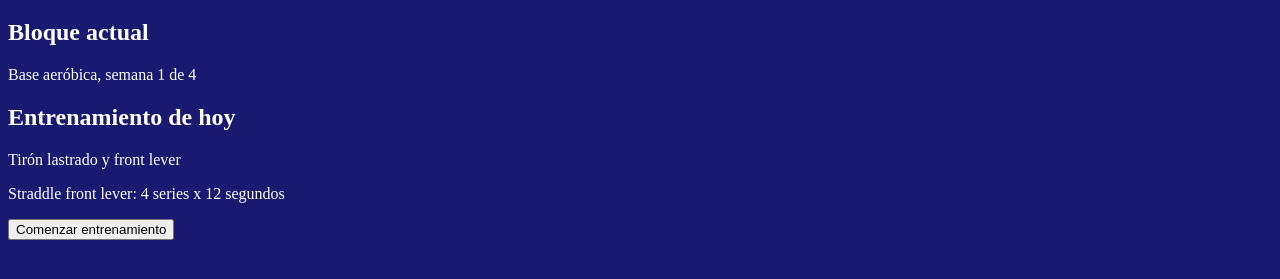
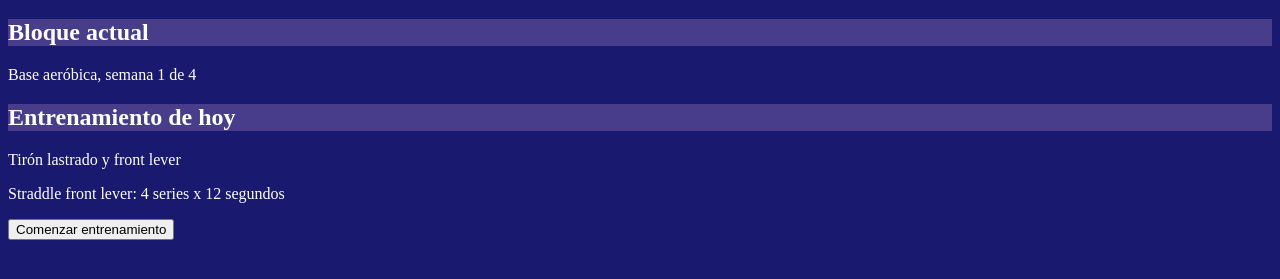
Before and after one commit to miguelijoo/GameYourGains-android-app, a plain HTML site: page GameYourGains/index.html in a window 1280 px wide. Shown: the part 61-340 px from the top of the page. Drawn offline with Linux system fonts and the light colour scheme.

Commit message:
Continuado el proyecto

```diff
--- a/GameYourGains/index.html
+++ b/GameYourGains/index.html
@@ -10,11 +10,11 @@
     <main>
         <h1>GameYourGains</h1>
         <section>
-            <h2>Bloque actual</h2>
+            <h2 class="tarjeta">Bloque actual</h2>
             <p>Base aeróbica, semana 1 de 4</p>
         </section>
         <section>
-            <h2>Entrenamiento de hoy</h2>
+            <h2 class="tarjeta">Entrenamiento de hoy</h2>
             <p>Tirón lastrado y front lever</p>
             <p>Straddle front lever: 4 series x 12 segundos</p>
             <button type="button"> Comenzar entrenamiento</button>
--- a/GameYourGains/styles.css
+++ b/GameYourGains/styles.css
@@ -6,10 +6,10 @@ h1{
     color: gold;
 }
 
-h2{
+h2, p{
     color: white;
 }
 
-p{
-    color:white;
+.tarjeta{
+    background-color: darkslateblue;
 }
```
